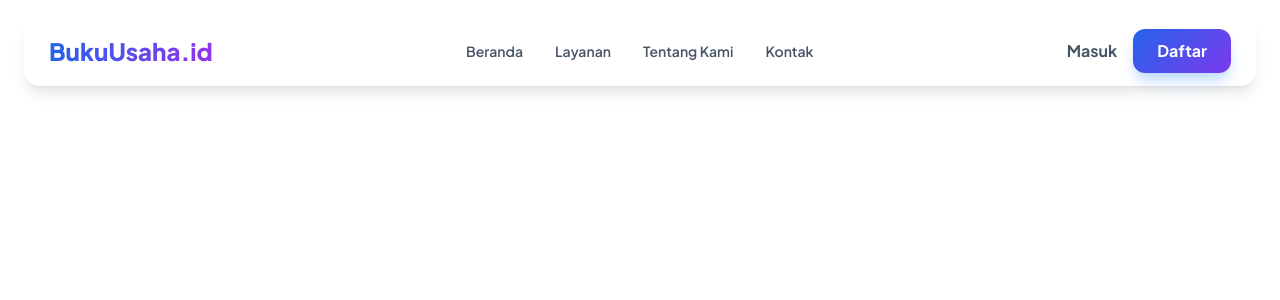
After one commit to idrishaidir/Buku-Usaha, a PHP site: page /navbar.php in a window 1280 px wide. The commit adds this page. Shown: the top 300 px of the page. Run offline with PHP 8.4, Linux system fonts and the light colour scheme; a stand-in replaces the project's code that opens the database connection; some libraries are stand-ins or nearby versions.

Commit message:
memperbaiki navbar

```diff
--- /dev/null
+++ b/navbar.php
@@ -0,0 +1,66 @@
+<!DOCTYPE html>
+<html lang="en">
+<head>
+    <meta charset="UTF-8">
+    <meta name="viewport" content="width=device-width, initial-scale=1.0">
+    <script src="https://cdn.tailwindcss.com"></script>
+    <link href="https://cdnjs.cloudflare.com/ajax/libs/font-awesome/6.0.0/css/all.min.css" rel="stylesheet">
+    <title>BukuUsaha.id - Solusi Akuntansi Modern UMKM</title>
+    <style>
+        @import url('https://fonts.googleapis.com/css2?family=Plus+Jakarta+Sans:wght@300;400;500;600;700;800&display=swap');
+        body { font-family: 'Plus Jakarta Sans', sans-serif; }
+        .glass { background: rgba(255, 255, 255, 0.7); backdrop-filter: blur(10px); }
+        .bg-gradient-custom { background: linear-gradient(135deg, #2563eb 0%, #7c3aed 100%); }
+        .animate-float { animation: float 6s ease-in-out infinite; }
+        @keyframes float {
+            0%, 100% { transform: translateY(0px); }
+            50% { transform: translateY(-20px); }
+        }
+    </style>
+</head>
+<body>
+    <nav class="fixed w-full z-50 top-0 px-6 py-4">
+        <div class="max-w-7xl mx-auto glass rounded-2xl border border-white/40 shadow-lg px-6 py-3 flex justify-between items-center">
+            <a href="index.php" class="text-2xl font-extrabold bg-gradient-to-r from-blue-600 to-purple-600 bg-clip-text text-transparent">
+                BukuUsaha.id
+            </a>
+
+            <div class="hidden md:flex space-x-8 text-sm font-semibold text-slate-600">
+                <a href="index.php" class="hover:text-blue-600 transition">Beranda</a>
+                <a href="layanan.php" class="hover:text-blue-600 transition">Layanan</a>
+                <a href="tentang.php" class="hover:text-blue-600 transition">Tentang Kami</a>
+                <a href="kontak.php" class="hover:text-blue-600 transition">Kontak</a>
+            </div>
+
+            <div class="flex items-center gap-4">
+                <?php if(isset($_SESSION['user_id'])): ?>
+                    <a href="layanan.php" class="bg-gradient-custom text-white px-6 py-2.5 rounded-xl font-bold hover:opacity-90 transition shadow-lg shadow-blue-200">Dashboard</a>
+                    <a href="logout.php" class="hidden md:block font-bold text-red-500 hover:text-red-700 transition">Logout</a>
+                <?php else: ?>
+                    <a href="login.php" class="hidden md:block font-bold text-slate-600 hover:text-blue-600 transition">Masuk</a>
+                    <a href="register.php" class="bg-gradient-custom text-white px-6 py-2.5 rounded-xl font-bold hover:scale-105 transition shadow-lg shadow-blue-200">Daftar</a>
+                <?php endif; ?>
+
+                <button class="md:hidden text-slate-600" onclick="document.getElementById('mobile-menu').classList.toggle('hidden')">
+                    <i class="fa-solid fa-bars-staggered text-xl"></i>
+                </button>
+            </div>
+        </div>
+
+        <div id="mobile-menu" class="hidden md:hidden absolute top-20 left-6 right-6 bg-white rounded-2xl shadow-2xl p-6 border border-slate-100">
+            <div class="flex flex-col space-y-4 font-semibold">
+                <a href="index.php">Beranda</a>
+                <a href="layanan.php">Layanan</a>
+                <a href="tentang.php">Tentang Kami</a>
+                <a href="kontak.php">Kontak</a>
+                <hr>
+                <?php if(isset($_SESSION['user_id'])): ?>
+                    <a href="logout.php" class="text-center py-2 text-red-500">Logout</a>
+                <?php else: ?>
+                    <a href="login.php" class="text-center py-2">Masuk</a>
+                <?php endif; ?>
+            </div>
+        </div>
+    </nav>
+</body>
+</html>
```
Also changed, not shown: index.php (+1 -38 lines), kontak.php (+1 -20 lines), tentang.php (+3 -20 lines).
